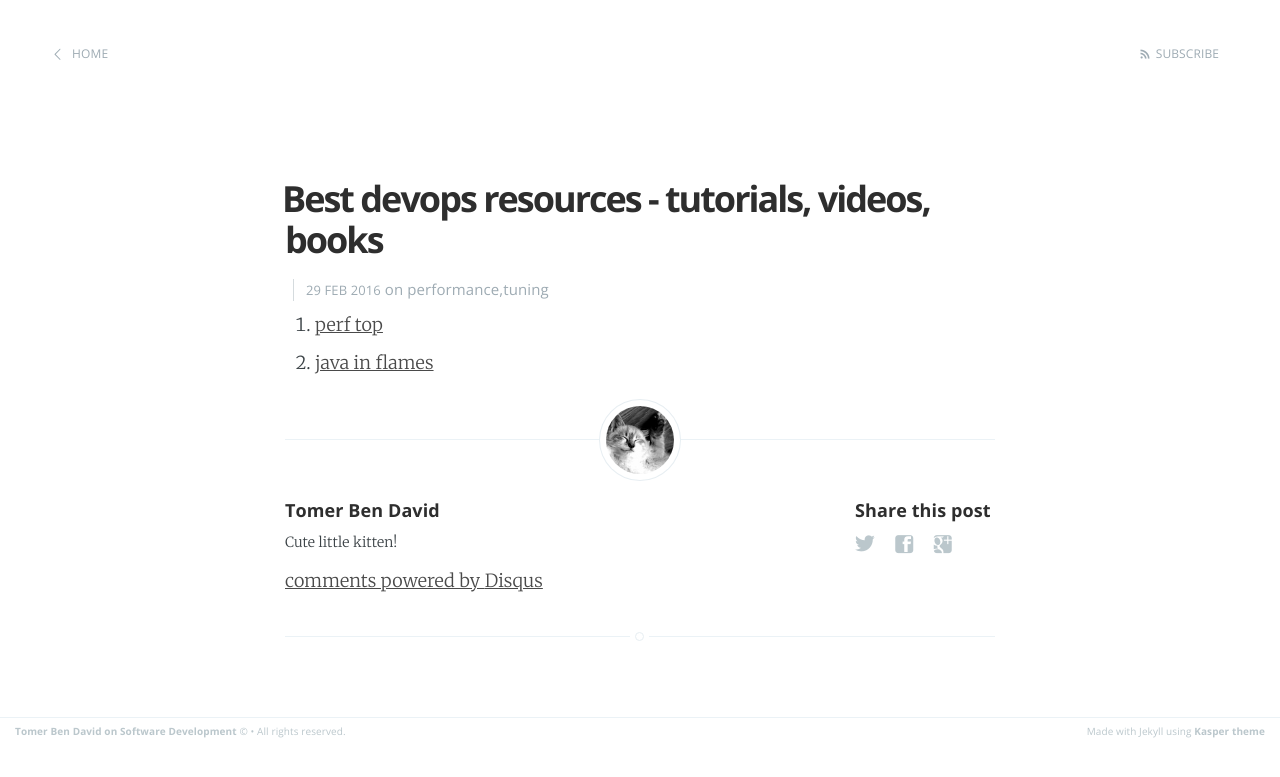
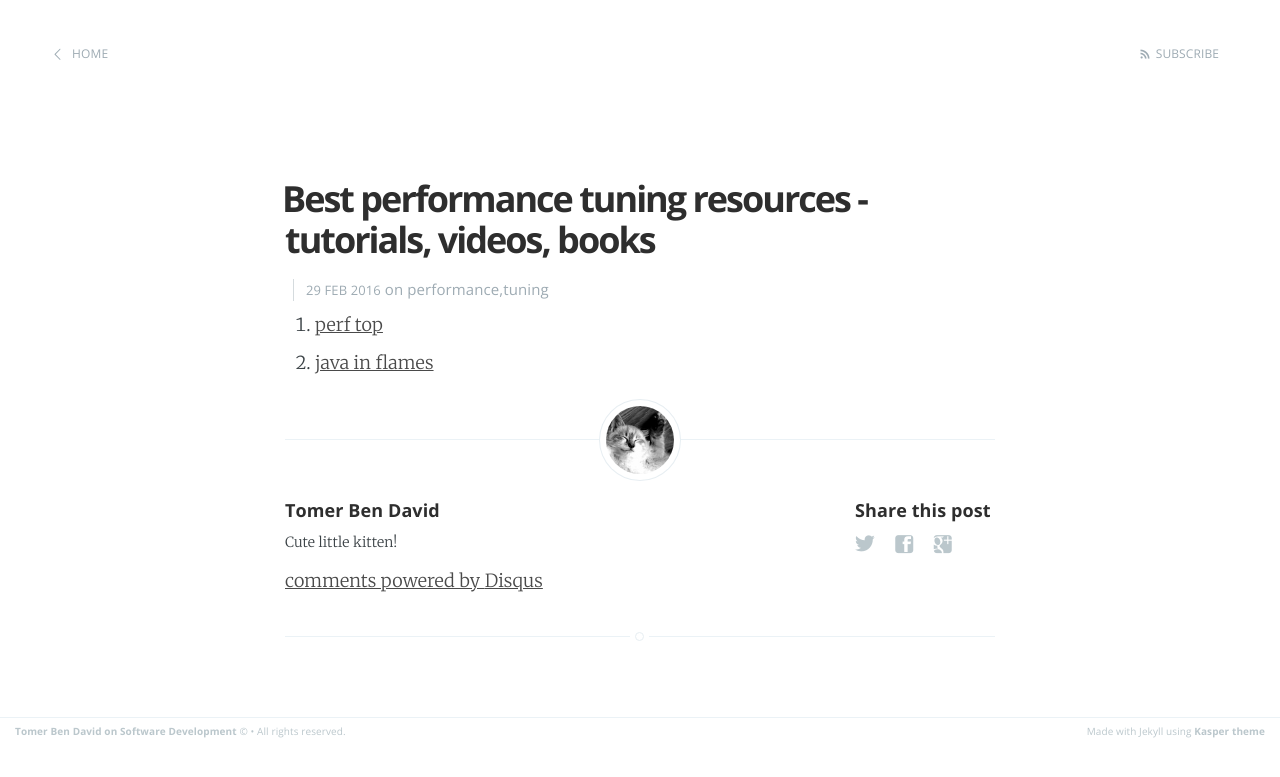
Before and after one commit to tomer-ben-david/tomer-ben-david.github.io.jekyll, a Jekyll site: the page built from _posts/2016/2016-02-29-best-linux-performance-tools.markdown, in a window 1280 px wide. Shown: the top 777 px of the page. Built offline with Jekyll 4.4.1, drawn with Linux system fonts in a browser that asks for light colours; Markdown is read by kramdown in place of the engine named in the settings; comment, search, counter and statistics services are not loaded.

Commit message:
added linux devtips

```diff
--- a/_posts/2016/2016-02-29-best-linux-performance-tools.markdown
+++ b/_posts/2016/2016-02-29-best-linux-performance-tools.markdown
@@ -1,6 +1,6 @@
 ---
 layout: post
-title:  "Best devops resources - tutorials, videos, books"
+title:  "Best performance tuning resources - tutorials, videos, books"
 date:   2016-02-29 22:18:00
 categories: performance,tuning
 comments: true
--- a/_posts/2016/2016-12-18-page-devtips-linux.markdown
+++ b/_posts/2016/2016-12-18-page-devtips-linux.markdown
@@ -1,7 +1,7 @@
 ---
 layout: post
 title:  "Linux cheasheet"
-date:   2016-02-18 22:18:00
+date:   2016-12-18 22:18:00
 categories: cheatsheet,linux
 comments: true
 ---
```
